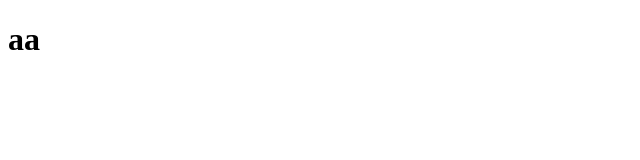
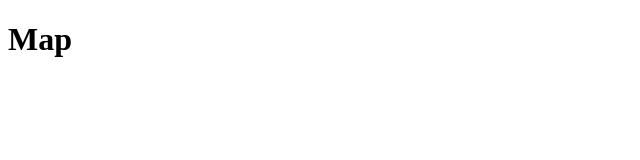
Before and after one commit to tk-ni/Puppeteer-Map-React, a React (Create React App) app: page / in a window 1280 px wide. Shown: the top 160 px of the page, without its empty margins (0-640 px from the left). Built offline with nearby package versions, Linux system fonts and the light colour scheme; the HTML template or start-up script is replaced by a standard one.

Commit message:
ts update

```diff
--- a/src/App.tsx
+++ b/src/App.tsx
@@ -1,15 +1,14 @@
 import React from 'react';
 import './Styles/Main.css';
-import { State, Props } from './P_S_Interface';
 import Map from './Components/Map.component';
 
+interface State{
 
-export default class App extends React.Component<Props, State> {
-  constructor(props: Props) {
-    super(props);
-    this.state = {
+};
 
-    }
+export default class App extends React.Component<State> {
+  state: State ={
+
   }
 
   render() {
--- a/src/Components/Map.component.tsx
+++ b/src/Components/Map.component.tsx
@@ -1,5 +1,7 @@
 import React from 'react';
-import { State, Props } from '../P_S_Interface';
+
+interface Props{}
+interface State{}
 
 export default class Map extends React.Component<Props, State> {
     constructor(props: Props) {
@@ -8,7 +10,7 @@ export default class Map extends React.Component<Props, State> {
 
     render(){
         return(<>
-        <h1>aa</h1>
+        <h1>Map</h1>
         </>)
     }
 }
--- a/src/P_S_Interface.tsx
+++ /dev/null
@@ -1,2 +0,0 @@
-export interface Props {}
-export interface State {};
--- a/src/react-app-env.d.ts
+++ b/src/react-app-env.d.ts
@@ -1,7 +1,7 @@
 /// <reference types="react-scripts" />
 declare module 'react';
 declare module 'react/jsx-runtime';
-declare module './P_S_Interface.tsx';
+
 declare namespace JSX {
     interface IntrinsicElements {
       [elemName: string]: any;
```
